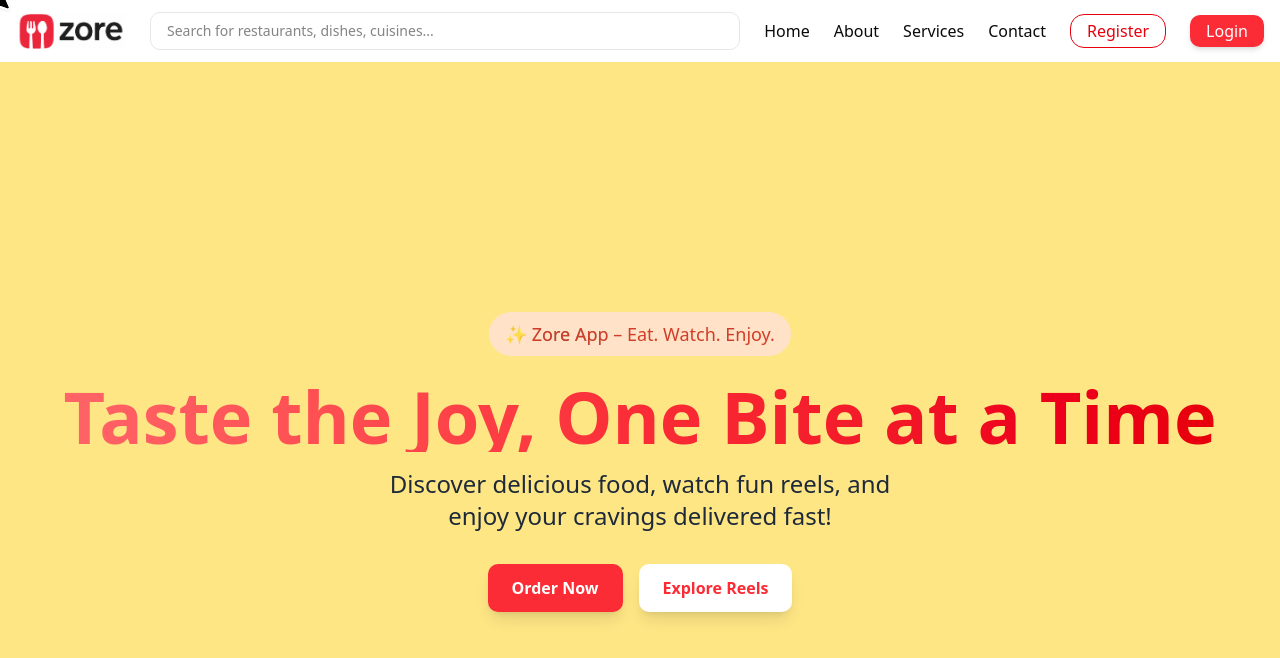
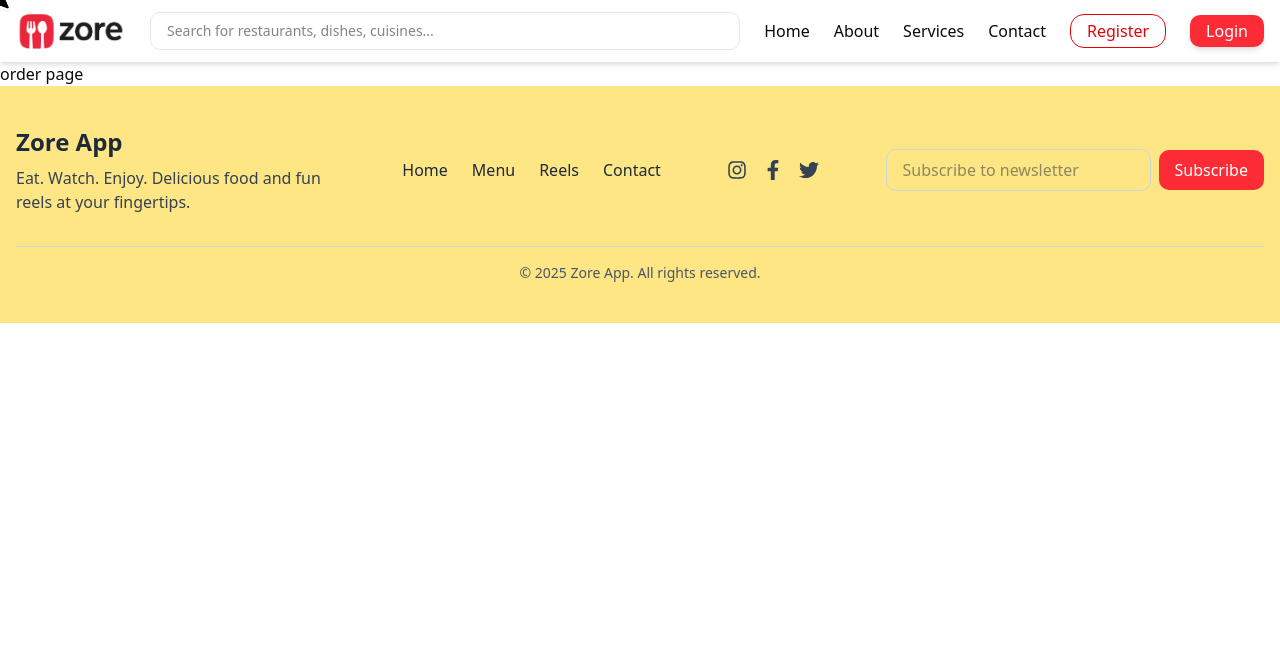
Before and after one commit to Rdjai/Zore-Food-Ordering-Reels-Platform, a React (Vite) app in the folder client/: page /explore in a window 1280 px wide. Shown: the top 658 px of the page. Built offline with nearby package versions, Linux system fonts and the light colour scheme.

Commit message:
hero home nav footer done

```diff
--- a/client/package.json
+++ b/client/package.json
@@ -19,7 +19,8 @@
     "motion": "^12.23.16",
     "radix-ui": "^1.4.3",
     "react": "^19.1.1",
-    "react-dom": "^19.1.1",
+    "react-icons": "^5.5.0",
+    "react-router-dom": "^7.9.1",
     "tailwind-merge": "^3.3.1",
     "tailwind-variants": "^3.1.1",
     "tailwindcss": "^4.1.13",
--- a/client/src/App.jsx
+++ b/client/src/App.jsx
@@ -1,15 +1,29 @@
-import { useState } from 'react'
-import reactLogo from './assets/react.svg'
-import viteLogo from '/vite.svg'
+import { createBrowserRouter, RouterProvider } from 'react-router-dom'
 import './App.css'
-import Homepage from './src/pages/home/homepage'
+import HomePage from './src/pages/home/homepage'
+import AppLayout from './src/layouts/AppLayout'
+import FoodPage from './src/pages/store/foodpage'
+
+const Router = createBrowserRouter([
+  {
+    path: "/",
+    element: <AppLayout />,
+    children: [
+      {
+        path: "/",
+        element: <HomePage />,
+      },
+      {
+        path: "/explore",
+        element: <FoodPage />,
+      },
+
+    ]
+  },
+])
 
 function App() {
-  const [count, setCount] = useState(0)
-
-  return (
-    <Homepage />
-  )
+  return <RouterProvider router={Router} />
 }
 
 export default App
--- /dev/null
+++ b/client/src/src/component/Footer.jsx
@@ -0,0 +1,47 @@
+import React from "react";
+import { FaInstagram, FaFacebookF, FaTwitter } from "react-icons/fa";
+
+const Footer = () => {
+    return (
+        <footer className="bg-amber-200 text-gray-800 py-10 px-4">
+            <div className="max-w-7xl mx-auto flex flex-col md:flex-row justify-between items-start md:items-center gap-8">
+                <div className="flex flex-col items-start">
+                    <h2 className="text-2xl font-extrabold mb-2">Zore App</h2>
+                    <p className="text-gray-700 max-w-xs">
+                        Eat. Watch. Enjoy. Delicious food and fun reels at your fingertips.
+                    </p>
+                </div>
+
+                <div className="flex flex-col sm:flex-row gap-6">
+                    <a href="#" className="hover:text-red-500 transition">Home</a>
+                    <a href="#" className="hover:text-red-500 transition">Menu</a>
+                    <a href="#" className="hover:text-red-500 transition">Reels</a>
+                    <a href="#" className="hover:text-red-500 transition">Contact</a>
+                </div>
+
+                <div className="flex gap-4 text-gray-700">
+                    <a href="#" className="hover:text-red-500 transition"><FaInstagram size={20} /></a>
+                    <a href="#" className="hover:text-red-500 transition"><FaFacebookF size={20} /></a>
+                    <a href="#" className="hover:text-red-500 transition"><FaTwitter size={20} /></a>
+                </div>
+
+                <div className="flex flex-col sm:flex-row items-start sm:items-center gap-2">
+                    <input
+                        type="email"
+                        placeholder="Subscribe to newsletter"
+                        className="px-4 py-2 rounded-lg border border-gray-300 focus:outline-none focus:ring-2 focus:ring-red-500"
+                    />
+                    <button className="bg-red-500 hover:bg-red-600 text-white px-4 py-2 rounded-lg transition">
+                        Subscribe
+                    </button>
+                </div>
+            </div>
+
+            <div className="border-t border-gray-300 mt-8 pt-4 text-center text-gray-600 text-sm">
+                &copy; {new Date().getFullYear()} Zore App. All rights reserved.
+            </div>
+        </footer>
+    );
+};
+
+export default Footer;
--- a/client/src/src/component/heroSection.jsx
+++ b/client/src/src/component/heroSection.jsx
@@ -1,10 +1,8 @@
 import React from 'react'
 import { AnimatedShinyText } from '@/components/ui/animated-shiny-text'
-import { Star } from 'lucide-react'
+import { Link } from 'react-router-dom';
+
 const HeroSection = () => {
-
-
-
     return (
         <div className="relative flex flex-col justify-center items-center h-screen w-full bg-amber-200 text-center overflow-hidden">
             <div className="inline-flex items-center gap-2 bg-red-100 text-red-700 px-4 py-2 rounded-full text-lg font-medium mb-6 animate-pulse">
@@ -24,9 +22,10 @@ const HeroSection = () => {
 
 
             <div className="flex gap-4">
-                <button className="bg-red-500 hover:bg-red-600 text-white font-semibold px-6 py-3 rounded-lg shadow-lg transition duration-300">
+
+                <Link to="/explore" className="bg-red-500 hover:bg-red-600 text-white font-semibold px-6 py-3 rounded-lg shadow-lg transition duration-300">
                     Order Now
-                </button>
+                </Link>
                 <button className="bg-white hover:bg-gray-100 text-red-500 font-semibold px-6 py-3 rounded-lg shadow-lg transition duration-300">
                     Explore Reels
                 </button>
--- a/client/src/src/component/navbar.jsx
+++ b/client/src/src/component/navbar.jsx
@@ -1,9 +1,8 @@
 import React from "react";
 // import { foo } from 'lucide-react'
 import logo from '../../assets/img/logo.png'
-
-import { } from 'radix-ui'
 import CButton from "./buttone";
+import { Link } from "react-router-dom";
 const navLink = {
     home: {
         path: '/',
@@ -17,42 +16,7 @@ const navLink = {
         path: '/reels',
         name: "Reels"
     },
-    restaurants: {
-        path: '/restaurants',
-        name: "Restaurants"
-    },
-    cart: {
-        path: '/cart',
-        name: "Cart"
-    },
-    orders: {
-        path: '/orders',
-        name: "Orders"
-    },
-    track: {
-        path: '/track',
-        name: "Track Order"
-    },
-    profile: {
-        path: '/profile',
-        name: "Profile"
-    },
-    login: {
-        path: '/login',
-        name: "Login"
-    },
-    register: {
-        path: '/register',
-        name: "Register"
-    },
-    admin: {
-        path: '/admin',
-        name: "Admin Dashboard"
-    },
-    rider: {
-        path: '/rider',
-        name: "Rider Panel"
-    },
+
     support: {
         path: '/support',
         name: "Help & Support"
@@ -64,7 +28,7 @@ const Navbar = () => {
         <nav className="bg-white shadow-md">
             <div className="max-w-screen-xl mx-auto px-4 py-3 flex items-center justify-between">
                 {/* Logo */}
-                <a href="/" className="flex items-center space-x-2">
+                <Link to="/" className="flex items-center space-x-2">
                     <img
                         src={logo}
                         alt="Logo"
@@ -72,7 +36,7 @@ const Navbar = () => {
                     />
 
                     {/* <span className="text-2xl font-bold colors-primary">Foodie</span> */}
-                </a>
+                </Link>
 
                 {/* Search bar */}
                 <div className="hidden md:flex flex-1 mx-6">
@@ -85,30 +49,30 @@ const Navbar = () => {
 
                 {/* Menu + Auth */}
                 <div className="flex items-center space-x-6">
-                    <a
-                        href="#"
+                    <Link
+                        to="/"
                         className="colors-primary hover:text-red-600 font-medium transition"
                     >
                         Home
-                    </a>
-                    <a
-                        href="#"
+                    </Link>
+                    <Link
+                        to="/about"
                         className="colors-primary hover:text-red-600 font-medium transition"
                     >
                         About
-                    </a>
-                    <a
-                        href="#"
+                    </Link>
+                    <Link
+                        to="#"
                         className="colors-primary hover:text-red-600 font-medium transition"
                     >
                         Services
-                    </a>
-                    <a
-                        href="#"
+                    </Link>
+                    <Link
+                        to="#"
                         className="colors-primary hover:text-red-600 font-medium transition"
                     >
                         Contact
-                    </a>
+                    </Link>
                     <button className="cursor-pointer px-4 py-1 rounded-xl bg-transparent text-red-600 border border-red-600 font-medium
                    hover:border-black   hover:text-black hover:shadow-soft transition">
                         Register
--- /dev/null
+++ b/client/src/src/layouts/AppLayout.jsx
@@ -0,0 +1,15 @@
+import { Outlet } from "react-router-dom";
+import Footer from "../component/Footer";
+import Navbar from "../component/navbar";
+const AppLayout = () => {
+    return (
+        <>
+            <Navbar />
+            <Outlet />
+            <Footer />
+        </>
+    )
+
+}
+
+export default AppLayout;
--- a/client/src/src/pages/home/homepage.jsx
+++ b/client/src/src/pages/home/homepage.jsx
@@ -2,13 +2,12 @@ import React from 'react'
 import Navbar from '../../component/navbar'
 import HeroSection from '../../component/heroSection'
 
-const homepage = () => {
+const HomePage = () => {
     return (
         <div>
-            <Navbar />
             <HeroSection />
         </div>
     )
 }
 
-export default homepage
+export default HomePage
--- a/client/src/src/pages/store/foodpage.jsx
+++ b/client/src/src/pages/store/foodpage.jsx
@@ -0,0 +1,11 @@
+import React from 'react'
+
+const FoodPage = () => {
+    return (
+        <div className="flex">
+            order page
+        </div>
+    )
+}
+
+export default FoodPage
```
